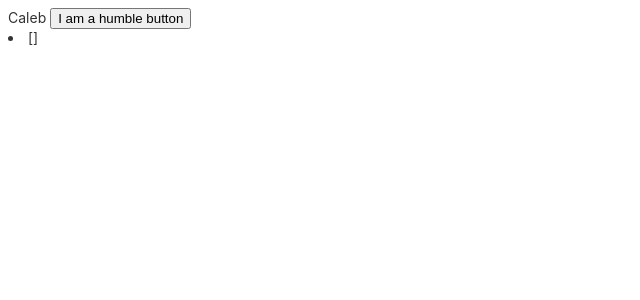
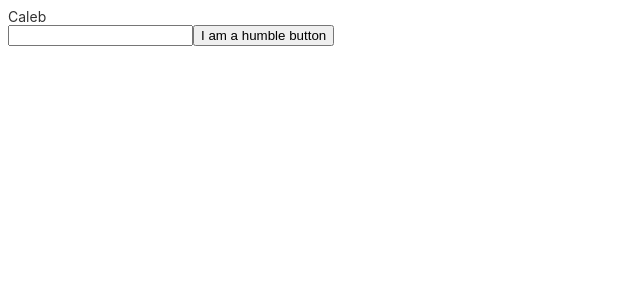
Before and after one commit to chwerth/surface-to-air, an Angular app in the folder front-end/: page / in a window 1280 px wide. Shown: the top 300 px of the page, without its empty margins (0-640 px from the left). Built offline with nearby package versions, Linux system fonts and the light colour scheme.

Commit message:
Now we can type a city in to grab measurements from

```diff
--- a/front-end/src/app/display-response/display-response.component.html
+++ b/front-end/src/app/display-response/display-response.component.html
@@ -1,2 +1,6 @@
-<button (click)="getCityData()">I am a humble button</button>
-<li>{{results | json}}</li>
+
+<div>
+    <input #myBox type="text">
+    <button (click)="getCityData(myBox.value)">I am a humble button</button>
+</div>
+<li *ngIf = "show">{{results | json}}</li>
--- a/front-end/src/app/display-response/display-response.component.ts
+++ b/front-end/src/app/display-response/display-response.component.ts
@@ -10,13 +10,16 @@ export class DisplayResponseComponent implements OnInit {
 
   constructor(private apicall: ApiCallService) { }
 
+
   results = []
+  show = false;
 
-  getCityData() {
+  getCityData(city: String) {
     console.log("The button was clicked! :)")
-    this.apicall.sendGetRequest('Huntsville').subscribe((data: any[])=>{
+    this.apicall.sendGetRequest(city).subscribe((data: any[])=>{
       console.log(data);
       this.results = data["results"];
+      this.show = !this.show
     })
   }
 
```
